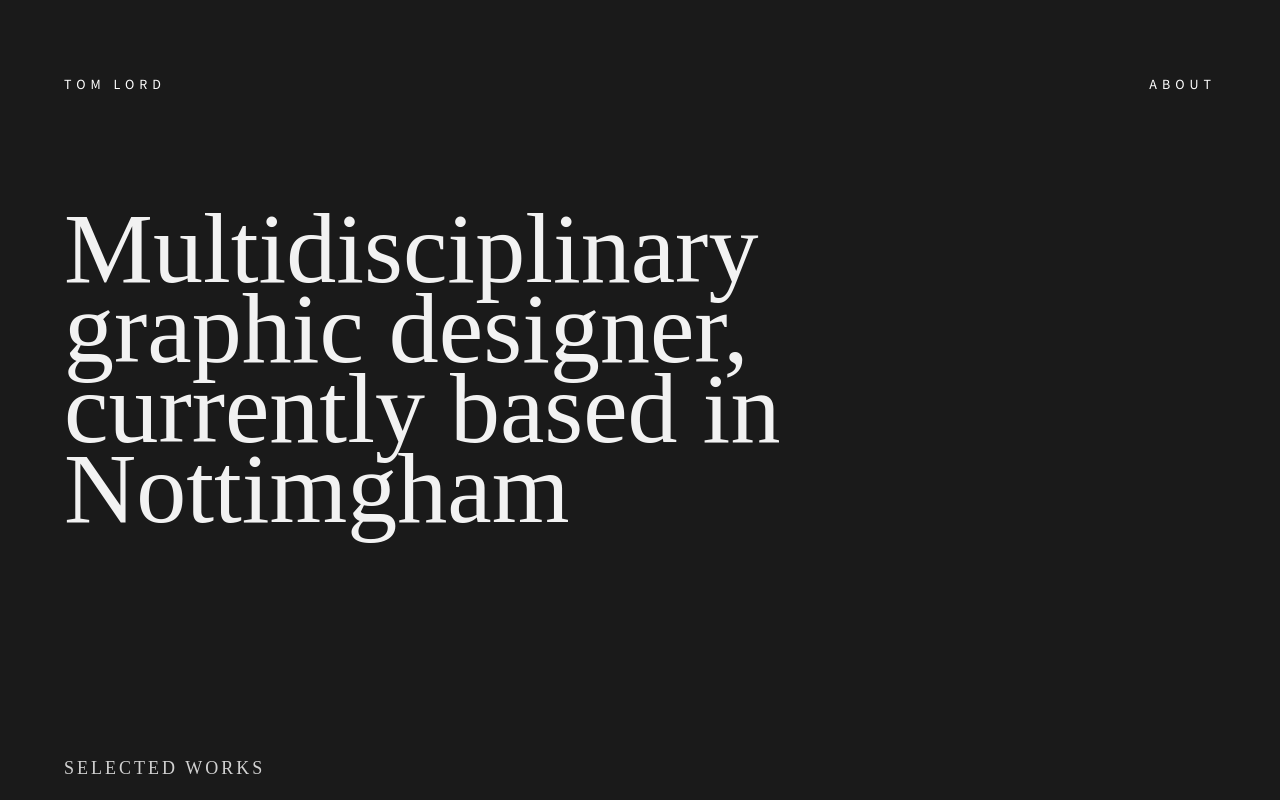
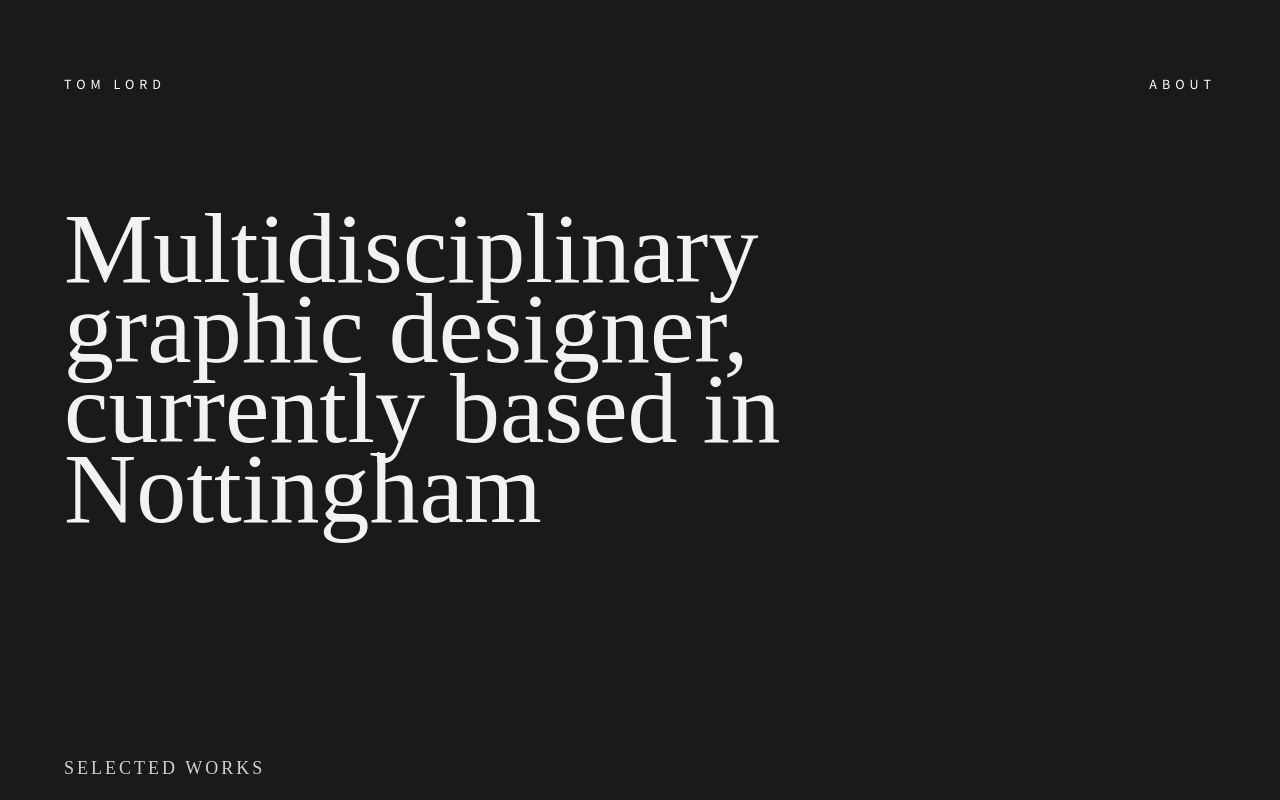
Before and after one commit to tomdlord/cv, a plain HTML site: page index.html in a window 1280 px wide. Shown: the top 800 px of the page. Drawn offline with Linux system fonts and the light colour scheme; a web font is replaced by a local one.

Commit message:
Update index.html

```diff
--- a/index.html
+++ b/index.html
@@ -25,7 +25,7 @@
 
         <div class="container">
             <div class="hero">
-                <h1>Multidisciplinary graphic designer, currently based in Nottimgham</h1>
+                <h1>Multidisciplinary graphic designer, currently based in Nottingham</h1>
             </div>
 
         </div>
```
